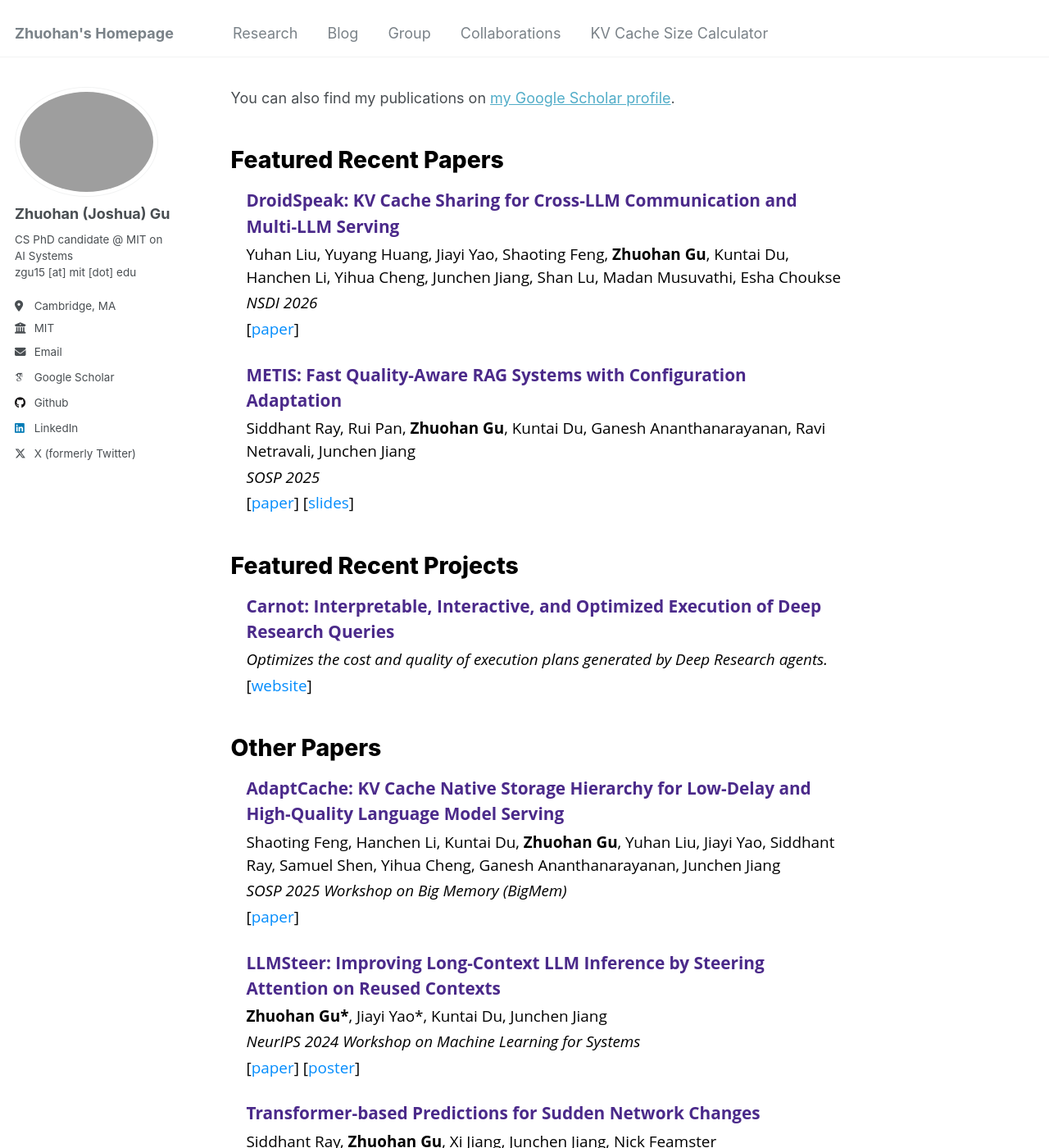
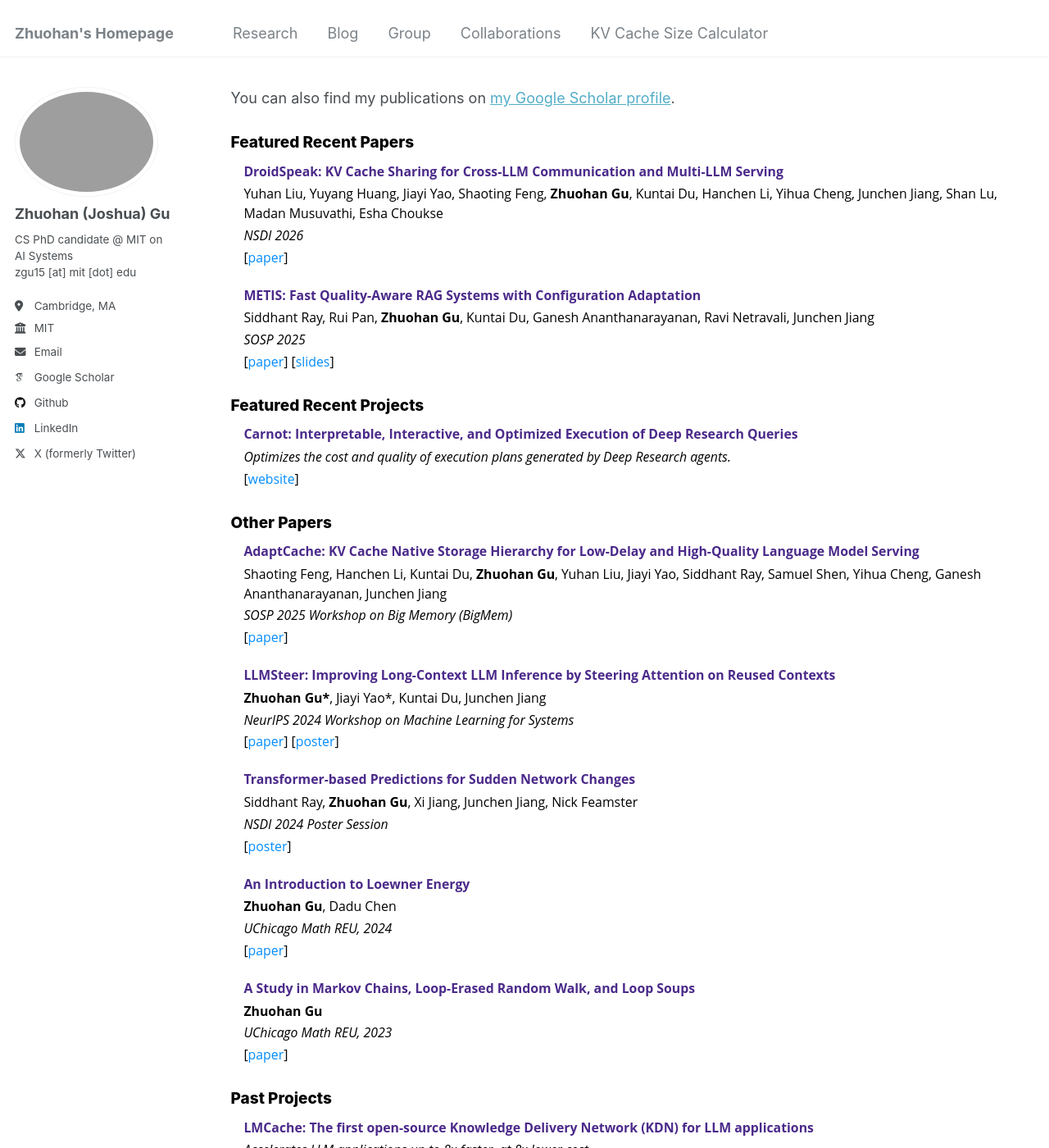
Before and after one commit to zhuohangu/zhuohangu.github.io, a Jekyll site: the page built from _pages/research.html, in a window 1280 px wide and 1400 px high. Shown: the whole window at 82% size. Built offline with Jekyll 4.4.1, drawn with Linux system fonts in a browser that asks for light colours; some web fonts are replaced.

Commit message:
Update About, Blog, and Research pages for clarity and readability

```diff
--- a/_pages/blog.html
+++ b/_pages/blog.html
@@ -31,7 +31,7 @@ author_profile: true
   }
 
   .blog-hero-title img {
-    height: 1.4em;
+    height: 2em;
     vertical-align: middle;
   }
 
--- a/_pages/research.html
+++ b/_pages/research.html
@@ -10,11 +10,11 @@ author_profile: true
 {% endif %}
 
 <style>
-  .research-section { font-family: 'Open Sans', -apple-system, BlinkMacSystemFont, "Segoe UI", sans-serif; color: #000; font-size: 1.05em; }
+  .research-section { font-family: 'Open Sans', -apple-system, BlinkMacSystemFont, "Segoe UI", sans-serif; color: #000; font-size: 0.88em; }
 
   /* Bold black section headings, larger, more prominent */
   .research-section h3 {
-    font-size: 1.5em;
+    font-size: 1.2em;
     font-weight: 800;
     color: #000;
     margin: 1.6em 0 0.6em 0;
@@ -29,7 +29,7 @@ author_profile: true
   .cvitem-title {
     color: #4b2a8a;
     font-weight: 700;
-    font-size: 1.1em;
+    font-size: 1.0em;
     margin: 0 0 4px 0;
   }
 
@@ -41,12 +41,8 @@ author_profile: true
   .media { color: #000; margin: 0 0 3px 0; }
   .links { color: #000; margin: 0; }
 
-  /* Page title override: must be larger than section h3 headings */
-  .page__title {
-    font-size: 1.8em;
-    font-weight: 800;
-    color: #000;
-  }
+  /* Hide the default page title */
+  .page__title { display: none; }
 
   /* Blue, no-underline links inside the cvlist (override theme defaults) */
   .cvlist a,
```
Also changed, not shown: other parts of _pages/research.html (+1 -1 lines), _pages/about.md (+1 -1 lines).
